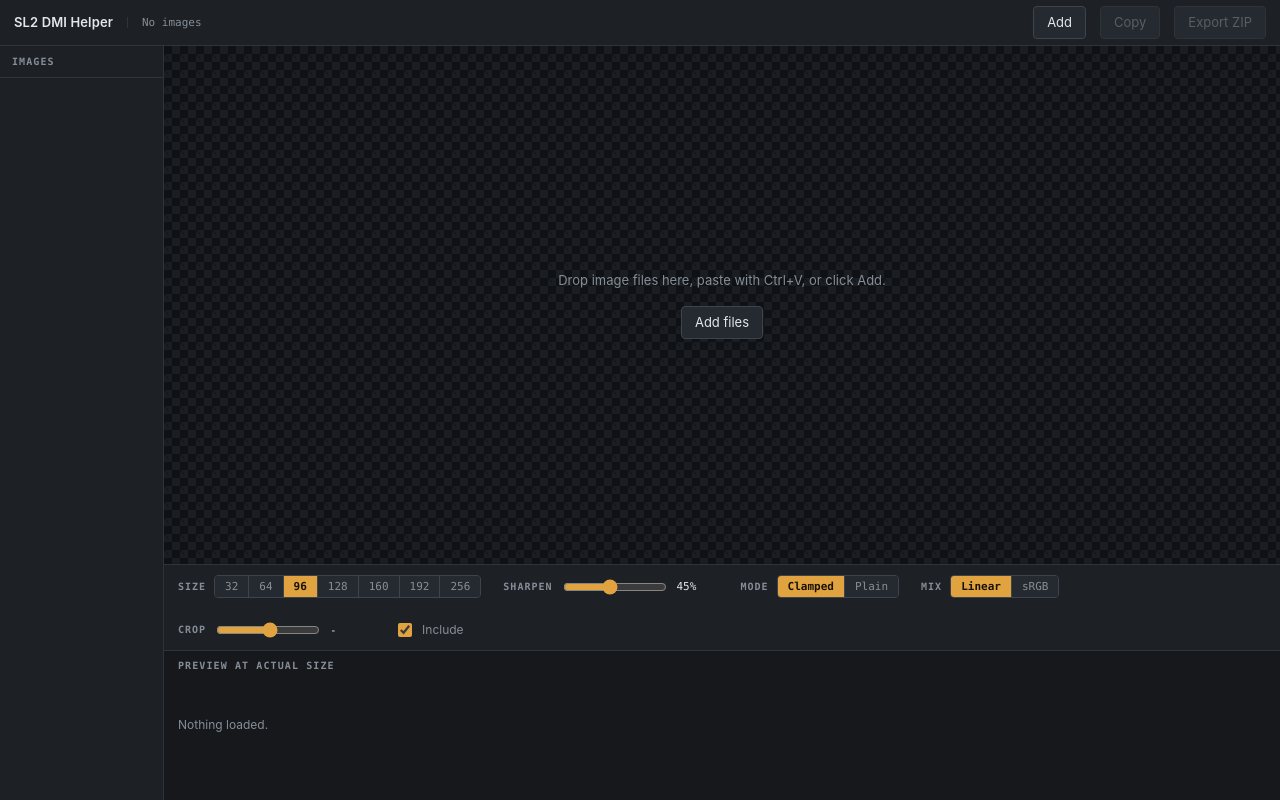
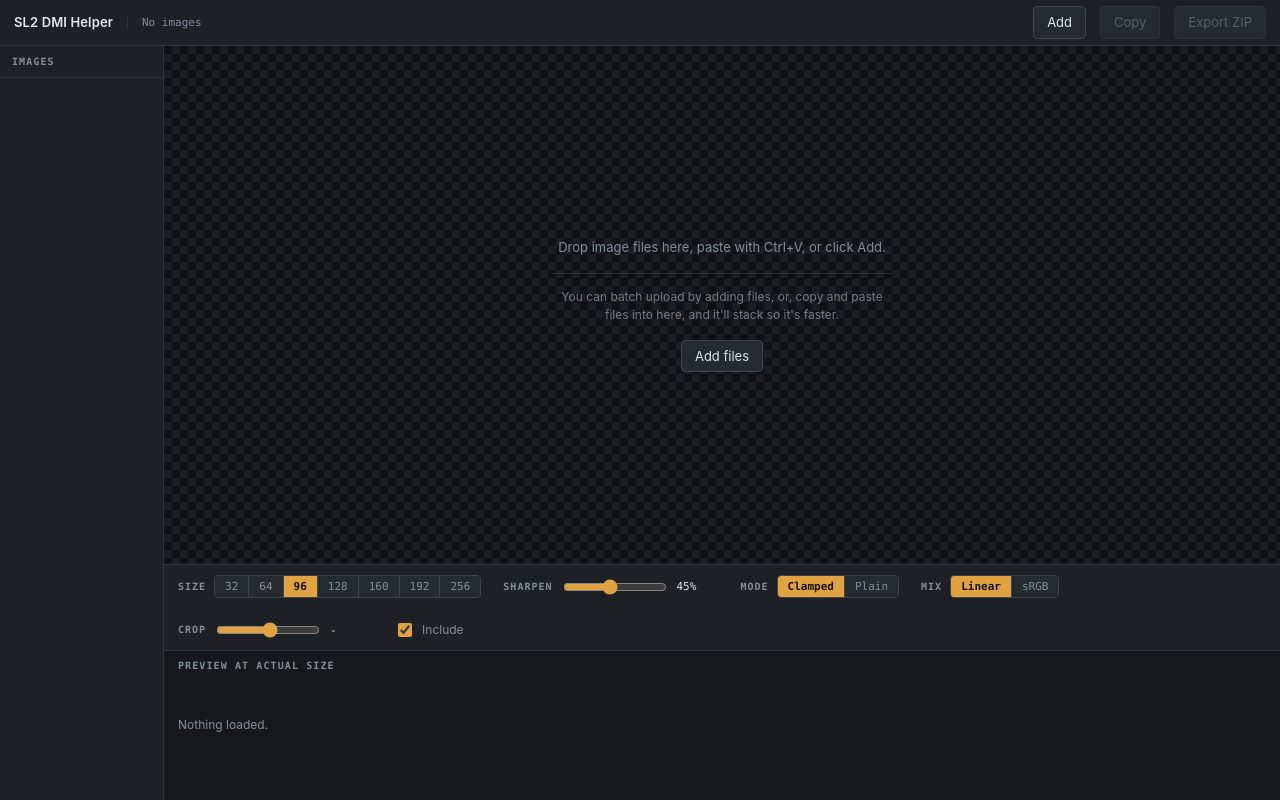
Before and after one commit to trigger-hurt/trade-home, a plain HTML site: page icon-rescaler.html in a window 1280 px wide. Drawn offline with Linux system fonts and the light colour scheme.

Commit message:
Add batch upload / paste-to-stack note to DMI helper

```diff
--- a/icon-rescaler.html
+++ b/icon-rescaler.html
@@ -120,6 +120,7 @@
 
 .blank{color:var(--dim);text-align:center;max-width:340px;z-index:2}
 .blank p{margin:0 0 16px;font-size:13px}
+.blank p.note{font-size:12px;color:var(--dim);opacity:.85;line-height:1.5;border-top:1px solid var(--line);padding-top:14px}
 
 .bar{
   flex:0 0 auto;background:var(--panel);border-top:1px solid var(--line);
@@ -190,6 +191,7 @@
       <div class="stage" id="stage">
         <div class="blank" id="blank">
           <p>Drop image files here, paste with Ctrl+V, or click Add.</p>
+          <p class="note">You can batch upload by adding files, or, copy and paste files into here, and it'll stack so it's faster.</p>
           <button class="b" id="add2">Add files</button>
         </div>
         <div class="holder hide" id="holder">
```
